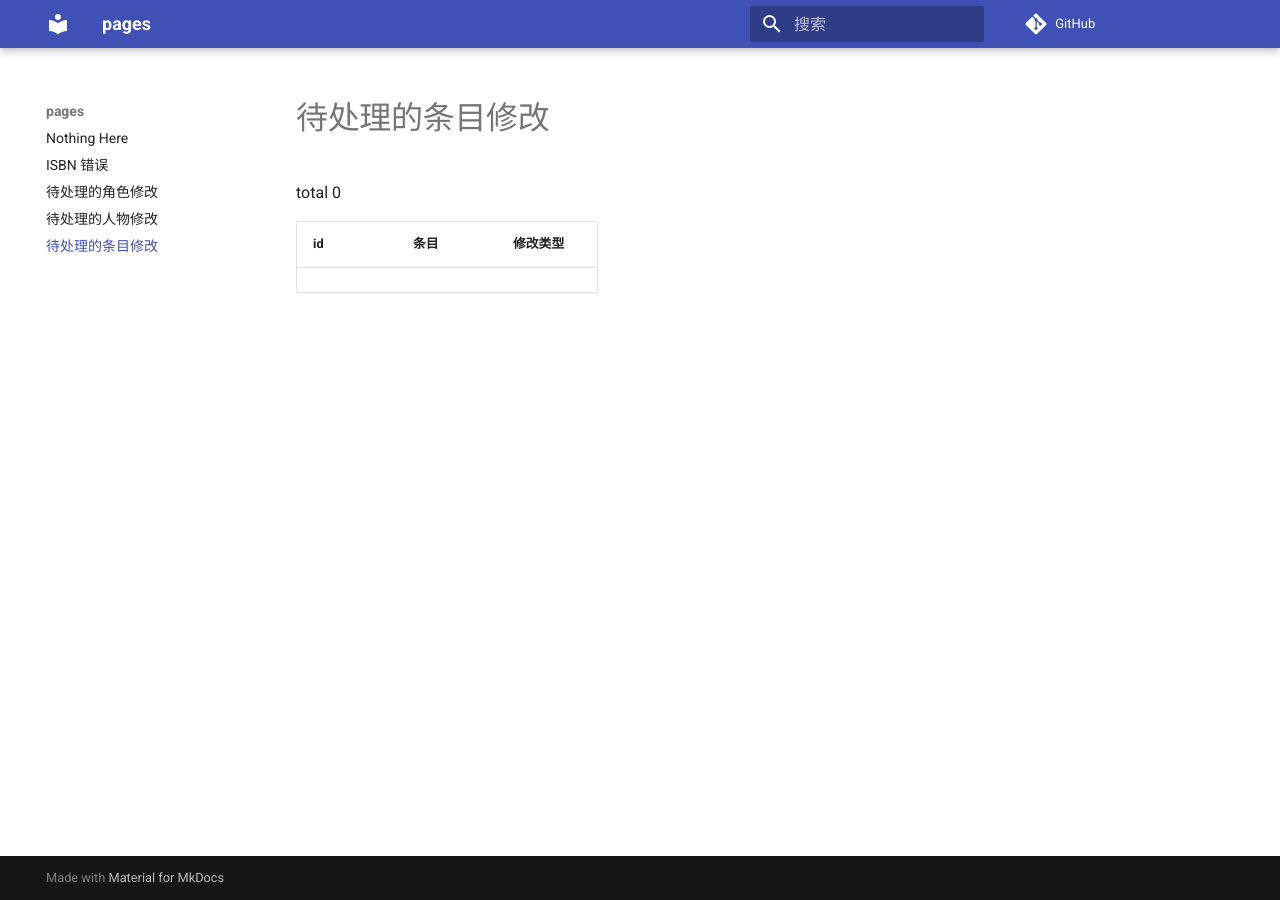
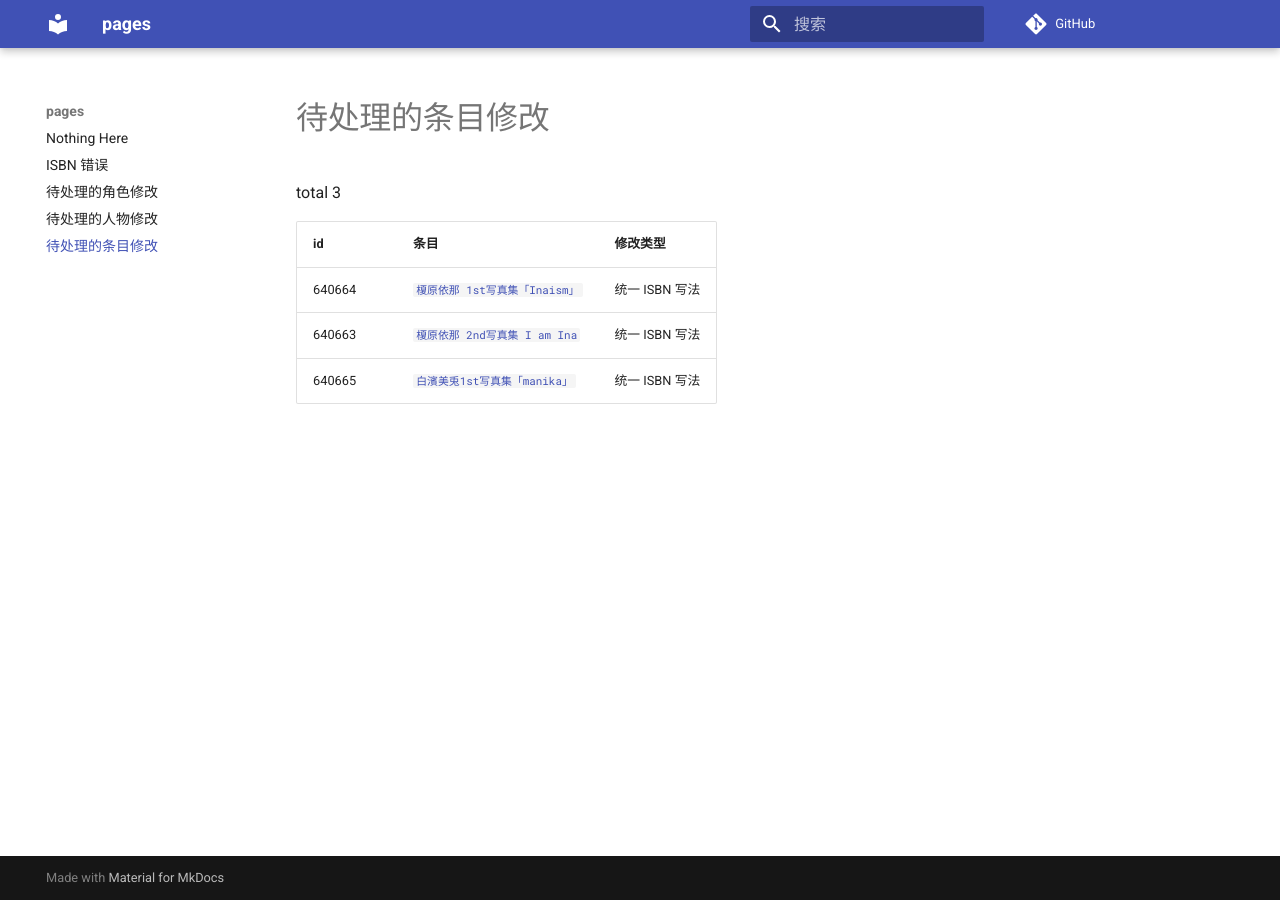
Before and after one commit to trim21/bangumi-pages, an MkDocs documentation site: the page built from docs/pending-subject-changes.md, in a window 1280 px wide. Built offline with MkDocs 1.6.1 and Material for MkDocs 9.7.7, drawn with Linux system fonts in a browser that asks for light colours; comment, search, counter and statistics services are not loaded.

Commit message:
update pending-changes.md

```diff
--- a/docs/pending-subject-changes.md
+++ b/docs/pending-subject-changes.md
@@ -1,6 +1,9 @@
 # 待处理的条目修改
 
-total 0
+total 3
 
 | id | 条目 | 修改类型 |
 | --- | --- | --- |
+| 640664 | [`榎原依那 1st写真集「Inaism」`](https://bgm.tv/subject/640664) | 统一 ISBN 写法 |
+| 640663 | [`榎原依那 2nd写真集  I am Ina`](https://bgm.tv/subject/640663) | 统一 ISBN 写法 |
+| 640665 | [`白濱美兎1st写真集「manika」`](https://bgm.tv/subject/640665) | 统一 ISBN 写法 |
```
